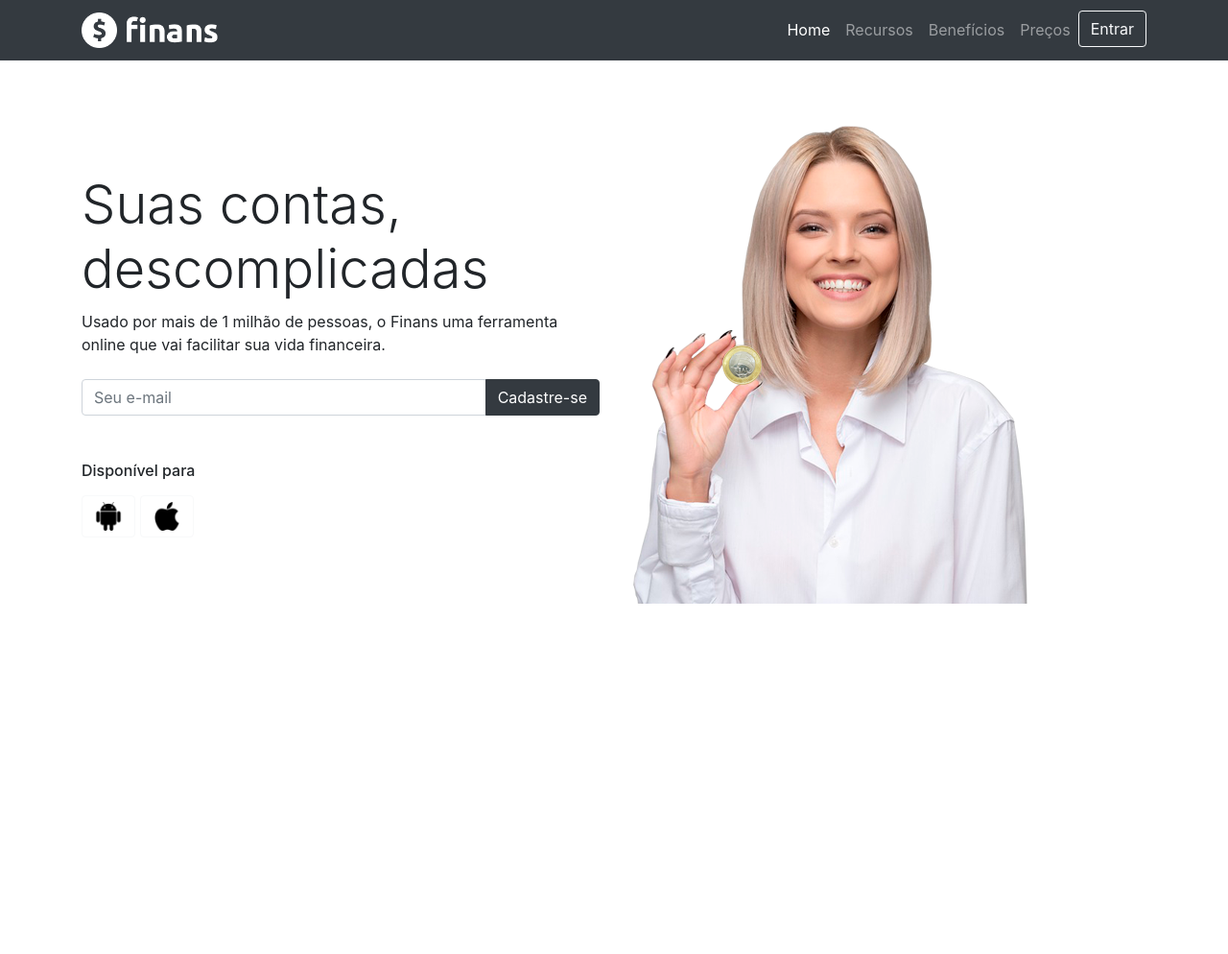
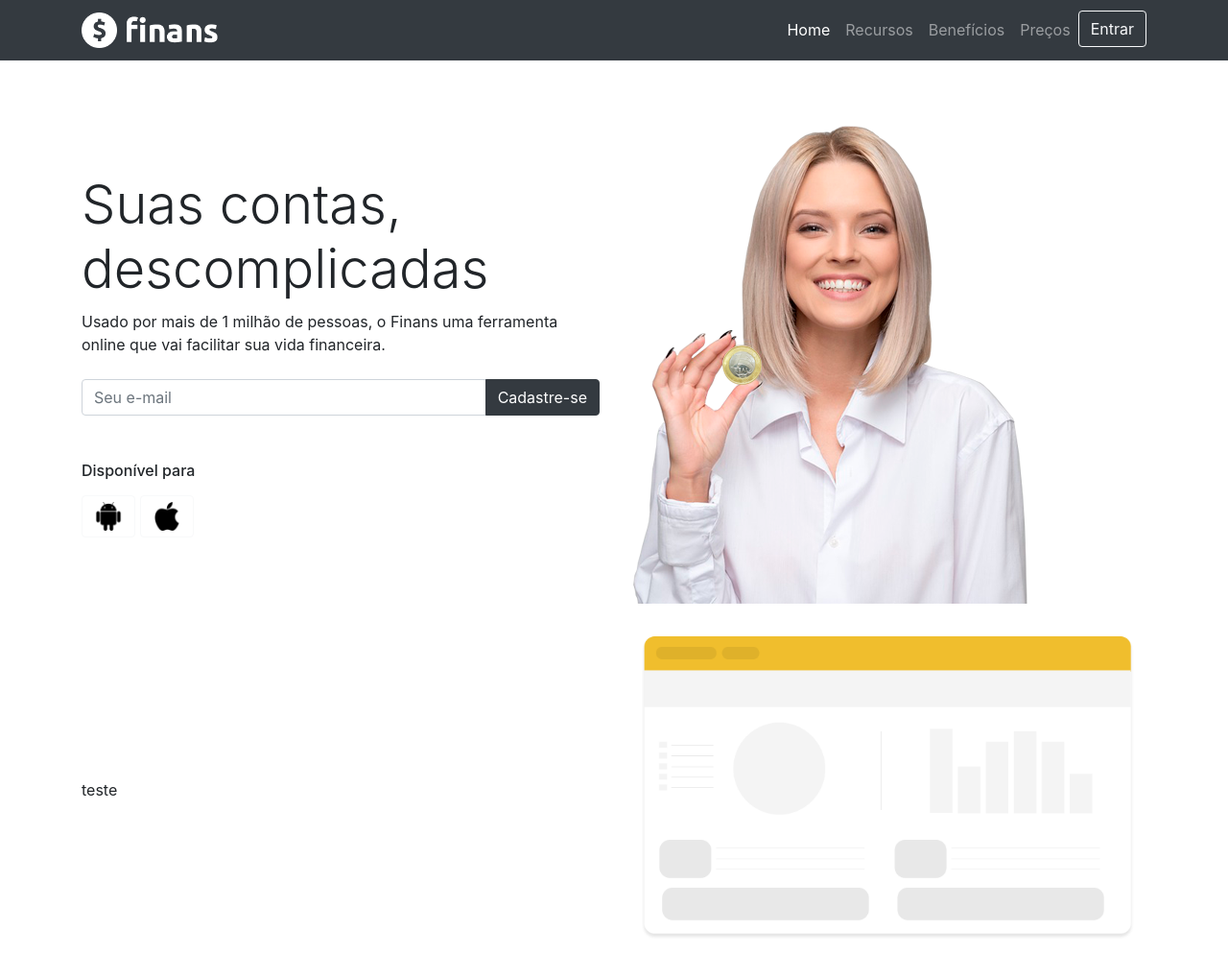
Before and after one commit to kalyCrys/finans, a plain HTML site: page index.html in a window 1280 px wide. Shown: the whole page at 96% size. Before the commit the page ends 800 px from the top, so only its background shows below. Drawn offline with nearby package versions, Linux system fonts and the light colour scheme.

Commit message:
add more section

```diff
--- a/index.html
+++ b/index.html
@@ -94,6 +94,19 @@
             </div>
         </div>
     </section>
+
+    <section>
+        <div class="container mt-4">
+            <div class="row">
+                <div class="col-md-6 d-flex">
+                    <div class="align-self-center">teste</div>
+                </div>
+                <div class="col-md-6 d-none d-md-block">
+                    <img src="img/saiba.png" alt="saiba mais" class="img-fluid">
+                </div>
+            </div>
+        </div>
+    </section>
     <script src="https://code.jquery.com/jquery-3.3.1.slim.min.js"
         integrity="sha384-q8i/X+965DzO0rT7abK41JStQIAqVgRVzpbzo5smXKp4YfRvH+8abtTE1Pi6jizo"
         crossorigin="anonymous"></script>
```
